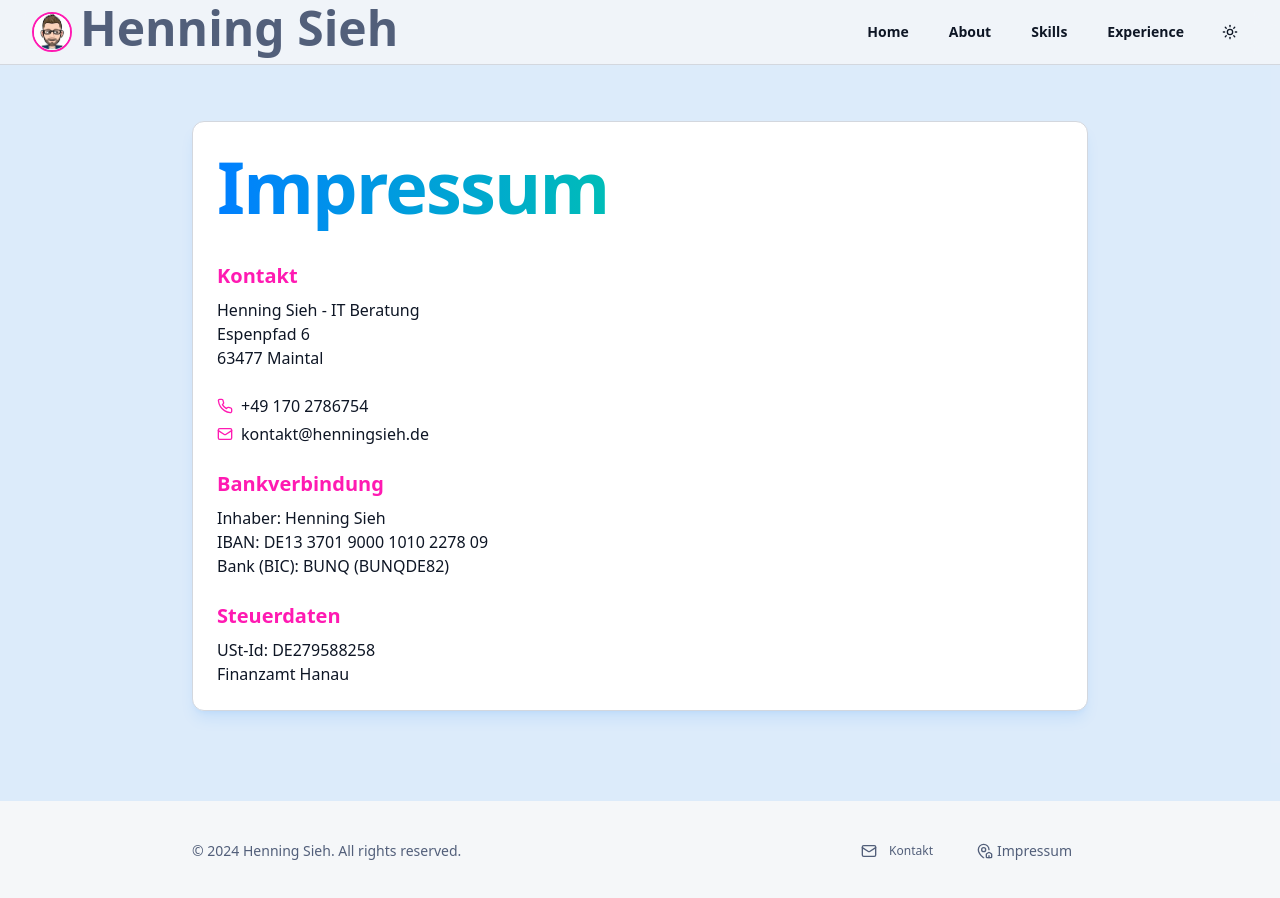
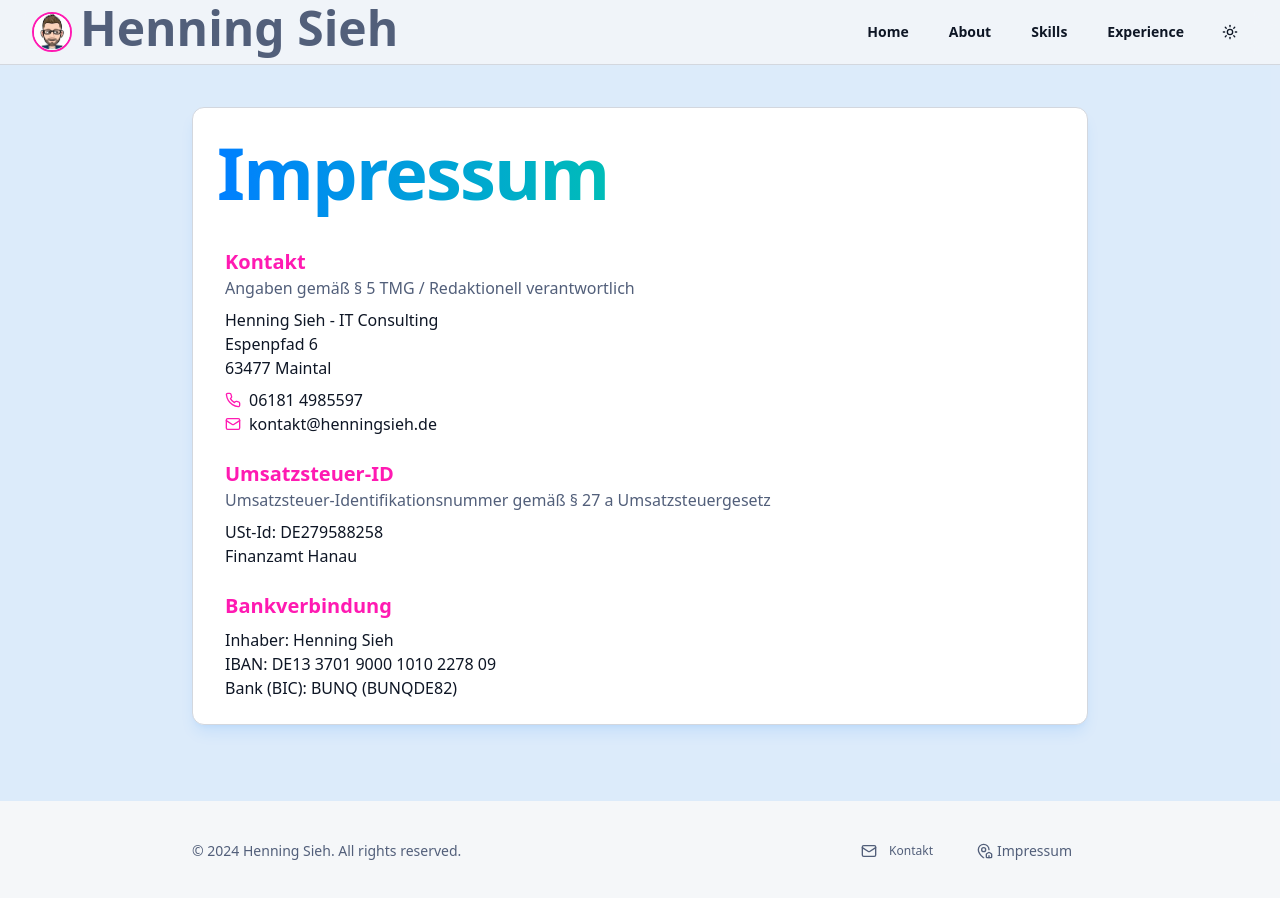
Before and after one commit to henningsieh/henningsieh.de, a Next.js app: page /impressum in a window 1280 px wide. Shown: the top 898 px of the page. Built offline with nearby package versions, Linux system fonts and the light colour scheme.

Commit message:
refactored `basicData` + Social Link Buttons

```diff
--- a/src/app/impressum/page.tsx
+++ b/src/app/impressum/page.tsx
@@ -15,53 +15,67 @@ export default function Component() {
       >
         <Card className="w-[896px] shadow-lg shadow-primary/10">
           <CardHeader>
-            <CardTitle className="section-title">Impressum</CardTitle>
+            <CardTitle className="section-title">
+              <h1>Impressum</h1>
+            </CardTitle>
           </CardHeader>
-          <CardContent>
+          <CardContent className="pl-8">
             <div className="space-y-6 text-foreground">
+              {/*Kontakt*/}
+              <div className="space-y-2">
                 <div>
-                <h3 className="text-xl font-semibold text-accent">Kontakt</h3>
+                  <h2 className="text-xl font-semibold text-accent">Kontakt</h2>
+                  <p className="text-muted-foreground">
+                    Angaben gemäß § 5 TMG / Redaktionell verantwortlich
+                  </p>
                   <p className="mt-2">
-                  {basicData.websiteTitle}
+                    {basicData.name} - {basicData.occupationalCategory}
                     <br />
                     {basicData.address.street}
                     <br />
                     {basicData.address.zipCode} {basicData.address.city}
                   </p>
                 </div>
-
-              <div className="space-y-1">
+                <div>
                   <div className="flex items-center gap-2">
                     <Phone className="h-4 w-4 text-accent" />
-                  <span>{basicData.telephone}</span>
+                    <span>{basicData.address.landlinePhoneNumber}</span>
                   </div>
                   <div className="flex items-center gap-2">
                     <Mail className="h-4 w-4 text-accent" />
                     <span>{basicData.email}</span>
                   </div>
                 </div>
+              </div>
 
+              {/*Umsatzsteuer-ID*/}
+              <div>
+                <h2 className="text-xl font-semibold text-accent">
+                  Umsatzsteuer-ID
+                </h2>
+                <p className="text-muted-foreground">
+                  Umsatzsteuer-Identifikationsnummer gemäß § 27 a
+                  Umsatzsteuergesetz
+                </p>
+                <p className="mt-2">
+                  USt-Id: {basicData.tax_info.tax_number_UStId}
+                  <br />
+                  {basicData.tax_info.tax_authority_city}
+                </p>
+              </div>
+
+              {/*Bankverbindung*/}
               <div>
                 <h3 className="text-xl font-semibold text-accent">
                   Bankverbindung
                 </h3>
                 <p className="mt-2">
-                  Inhaber: {basicData.bank.account.holder}
+                  Inhaber: {basicData.bank_info.account.holder}
                   <br />
-                  IBAN: {basicData.bank.account.iban}
+                  IBAN: {basicData.bank_info.account.iban}
                   <br />
-                  Bank (BIC): {basicData.bank.name} ({basicData.bank.bic})
-                </p>
-              </div>
-
-              <div>
-                <h3 className="text-xl font-semibold text-accent">
-                  Steuerdaten
-                </h3>
-                <p className="mt-2">
-                  USt-Id: {basicData.taxinfo.tax_number_UStId}
-                  <br />
-                  {basicData.taxinfo.tax_authority_city}
+                  Bank (BIC): {basicData.bank_info.name} (
+                  {basicData.bank_info.bic})
                 </p>
               </div>
             </div>
--- a/src/app/page.tsx
+++ b/src/app/page.tsx
@@ -15,7 +15,7 @@ export default function Home() {
 export const metadata: Metadata = {
   metadataBase: new URL(basicData.url),
   title: {
-    default: basicData.websiteTitle,
+    default: `${basicData.name} - ${basicData.occupationalCategory}`,
     template: `%s | ${basicData.name}`,
   },
   description: description,
@@ -33,7 +33,7 @@ export const metadata: Metadata = {
     url: basicData.url,
     title: basicData.jobTitle,
     description: description,
-    siteName: basicData.websiteTitle,
+    siteName: `${basicData.name} - ${basicData.occupationalCategory}`,
     images: [
       {
         url: "/avatar_Henning-Sieh_315x315.jpg",
--- a/src/components/Portfolio.tsx
+++ b/src/components/Portfolio.tsx
@@ -10,6 +10,7 @@ import { useState } from "react"
 import { SkillCard } from "./SkillCard"
 import { Card, CardContent, CardHeader, CardTitle } from "./ui/card"
 import Link from "next/link"
+import Image from "next/image"
 
 export default function Component() {
   const [showAllExperience, setShowAllExperience] = useState(false)
@@ -46,7 +47,7 @@ export default function Component() {
                 className="w-full border-primary bg-primary/10 font-bold hover:bg-primary/30 hover:text-foreground"
               >
                 <Link href="tel:+491702786754">
-                  <Phone className="mr-2 h-4 w-4" /> {basicData.telephone}
+                  <Phone className="mr-2 h-4 w-4" /> {basicData.mobile}
                 </Link>
               </Button>
               <Button
@@ -60,6 +61,52 @@ export default function Component() {
                   href={`mailto:${basicData.email}?subject=Kontaktanfrage Website`}
                 >
                   <Mail /> {basicData.email}
+                </Link>
+              </Button>
+            </div>
+
+            {/* Social Links */}
+            <div className="mt-4 flex justify-center space-x-4">
+              <Button
+                asChild
+                size="icon"
+                variant="outline"
+                className="border-accent bg-transparent hover:bg-accent/30"
+              >
+                <Link
+                  href="https://www.linkedin.com/in/henningsieh/"
+                  target="_blank"
+                  rel="noopener noreferrer"
+                >
+                  <Image
+                    src="/LinkedIn-Logo.original.png"
+                    width={20}
+                    height={20}
+                    className="h-5 w-5"
+                    alt={""}
+                  />
+                  <span className="sr-only">LinkedIn Profile</span>
+                </Link>
+              </Button>
+              <Button
+                asChild
+                variant="outline"
+                size="icon"
+                className="bg-transparent"
+              >
+                <Link
+                  href="https://bsky.app/profile/henningsieh.de"
+                  target="_blank"
+                  rel="noopener noreferrer"
+                >
+                  <Image
+                    src="/Bluesky-Logo.original.svg"
+                    width={20}
+                    height={20}
+                    className="h-5 w-5"
+                    alt={""}
+                  />
+                  <span className="sr-only">BlueSky Profile</span>
                 </Link>
               </Button>
             </div>
--- a/src/data/index.ts
+++ b/src/data/index.ts
@@ -13,10 +13,23 @@ import {
 export const basicData = {
   name: "Henning Sieh",
   jobTitle: "Senior IT Consultant & Full-Stack Developer",
+  mobile: "+49 170 2786754",
   url: "https://henningsieh.de",
-  telephone: "+49 170 2786754",
   email: "kontakt@henningsieh.de",
-  bank: {
+  address: {
+    street: "Espenpfad 6",
+    zipCode: "63477",
+    city: "Maintal",
+    region: "Hessen",
+    country: "Deutschland",
+    country_code: "DE",
+    landlinePhoneNumber: "06181 4985597",
+  },
+  tax_info: {
+    tax_number_UStId: "DE279588258",
+    tax_authority_city: "Finanzamt Hanau",
+  },
+  bank_info: {
     name: "BUNQ",
     bic: "BUNQDE82",
     account: {
@@ -24,19 +37,6 @@ export const basicData = {
       iban: "DE13 3701 9000 1010 2278 09",
     },
   },
-  address: {
-    street: "Espenpfad 6",
-    zipCode: "63477",
-    city: "Maintal",
-    region: "Hessen",
-    country: "Deutschland",
-    country_code: "DE",
-  },
-  taxinfo: {
-    tax_number_UStId: "DE279588258",
-    tax_authority_city: "Finanzamt Hanau",
-  },
-  websiteTitle: "Henning Sieh - IT Beratung",
   occupationalCategory: "IT Consulting",
 }
 
@@ -206,7 +206,7 @@ export const jsonLd = [
     description: description,
     image: `${basicData.url}/avatar_Henning-Sieh_315x315.jpg`,
     url: basicData.url,
-    telephone: basicData.telephone,
+    telephone: basicData.mobile,
     email: basicData.email,
     address: {
       "@type": "PostalAddress",
@@ -236,7 +236,7 @@ export const jsonLd = [
     "@type": "WebSite",
     "@id": `${basicData.url}/#about`, // Align this with your about section
     url: basicData.url,
-    name: basicData.websiteTitle,
+    name: `${basicData.name} - ${basicData.occupationalCategory}`,
     description: description,
     publisher: { "@id": `${basicData.url}/#home` }, // Refers to the person entity on #home
   },
```
Also changed, not shown: public/Bluesky-Logo.original.svg (added), public/LinkedIn-Logo.original.png (added). Lines whose indentation alone changed are shown as unchanged.
